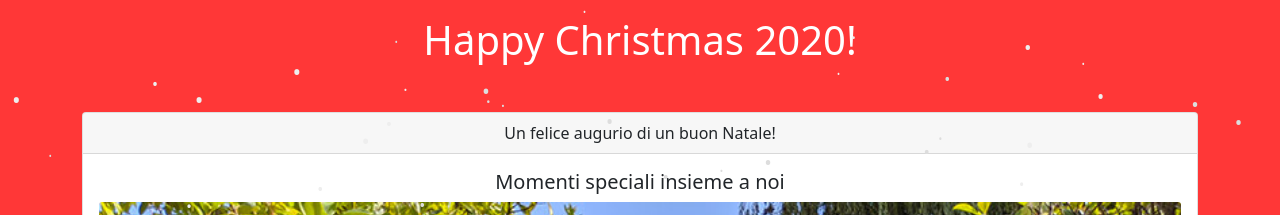
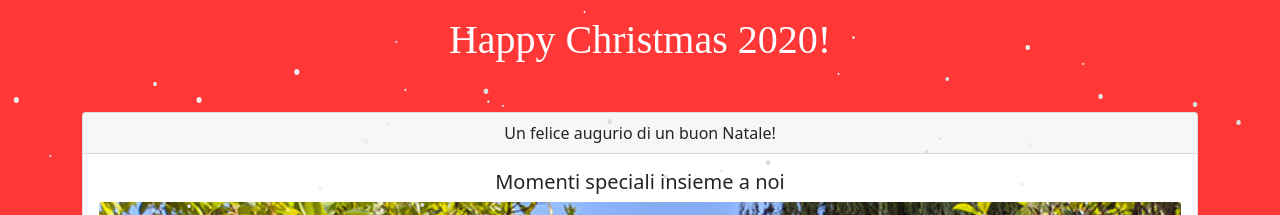
Before and after one commit to guidobuldrighini/guidobuldrighini.github.io, a Jekyll site: the page christmas2020/guido/index.html, which Jekyll copies as it is, in a window 1280 px wide. Shown: the top 215 px of the page. Built offline with Jekyll 4.4.1, drawn with Linux system fonts in a browser that asks for light colours; some web fonts are replaced.

Commit message:
aggiunto font

```diff
--- a/christmas2020/guido/index.html
+++ b/christmas2020/guido/index.html
@@ -7,12 +7,13 @@
 
     <!-- Bootstrap CSS -->
     <link href="https://cdn.jsdelivr.net/npm/bootstrap@5.0.0-beta1/dist/css/bootstrap.min.css" rel="stylesheet" integrity="sha384-giJF6kkoqNQ00vy+HMDP7azOuL0xtbfIcaT9wjKHr8RbDVddVHyTfAAsrekwKmP1" crossorigin="anonymous">
-
+    <link rel="preconnect" href="https://fonts.gstatic.com">
+    <link href="https://fonts.googleapis.com/css2?family=Mountains+of+Christmas&display=swap" rel="stylesheet">
     <title>Happy Christmas 2020!</title>
   </head>
   <body style="background-color:#ff3737;">
     <div class="container">
-      <h1 class="text-center mt-3" style="color:#FFF;">Happy Christmas 2020!</h1>
+      <h1 class="text-center mt-3" style="color:#FFF;font-family: 'Mountains of Christmas', cursive;">Happy Christmas 2020!</h1>
       <div class="card my-5">
         <div class="card-header text-center">
           Un felice augurio di un buon Natale!
```
